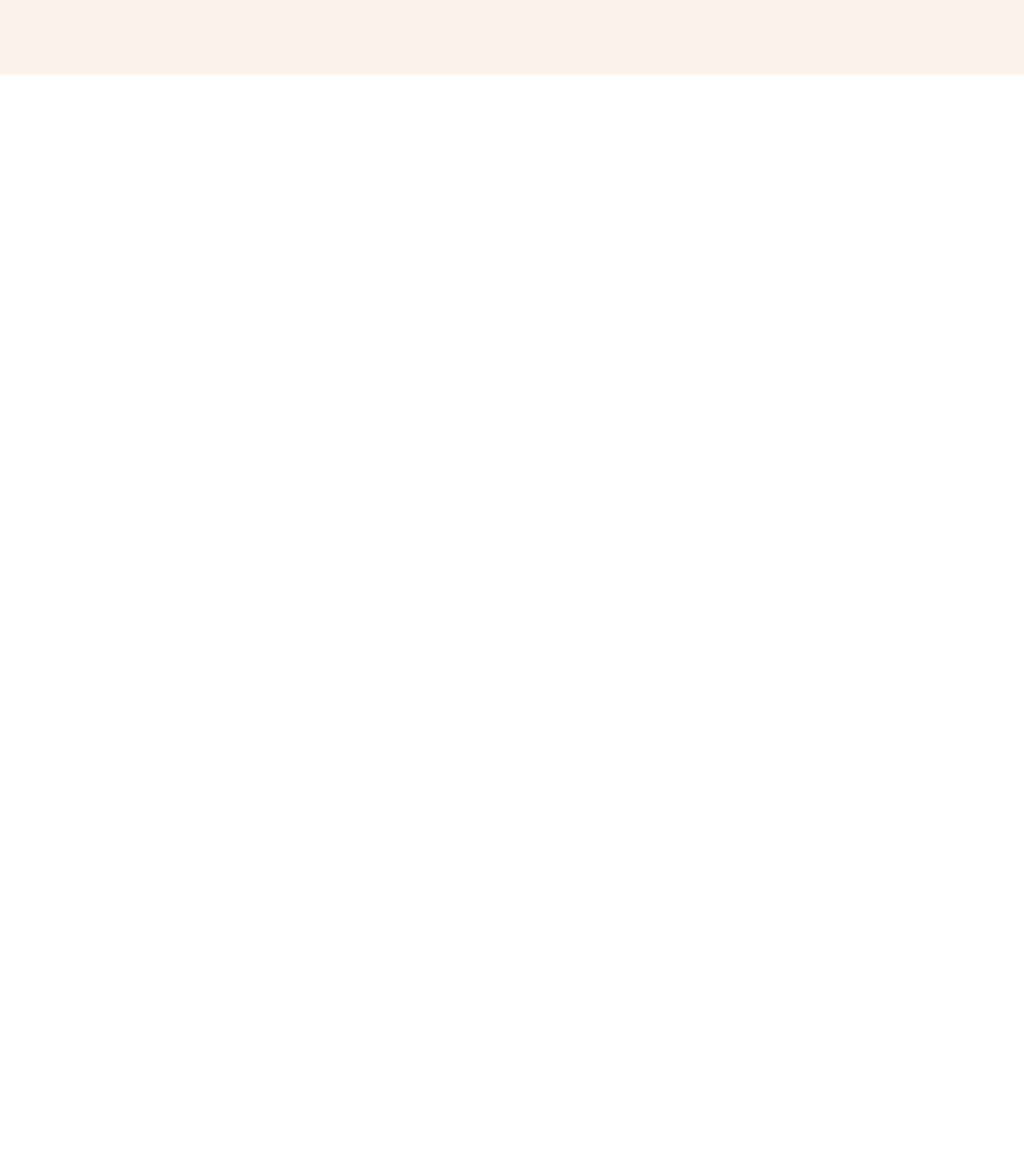
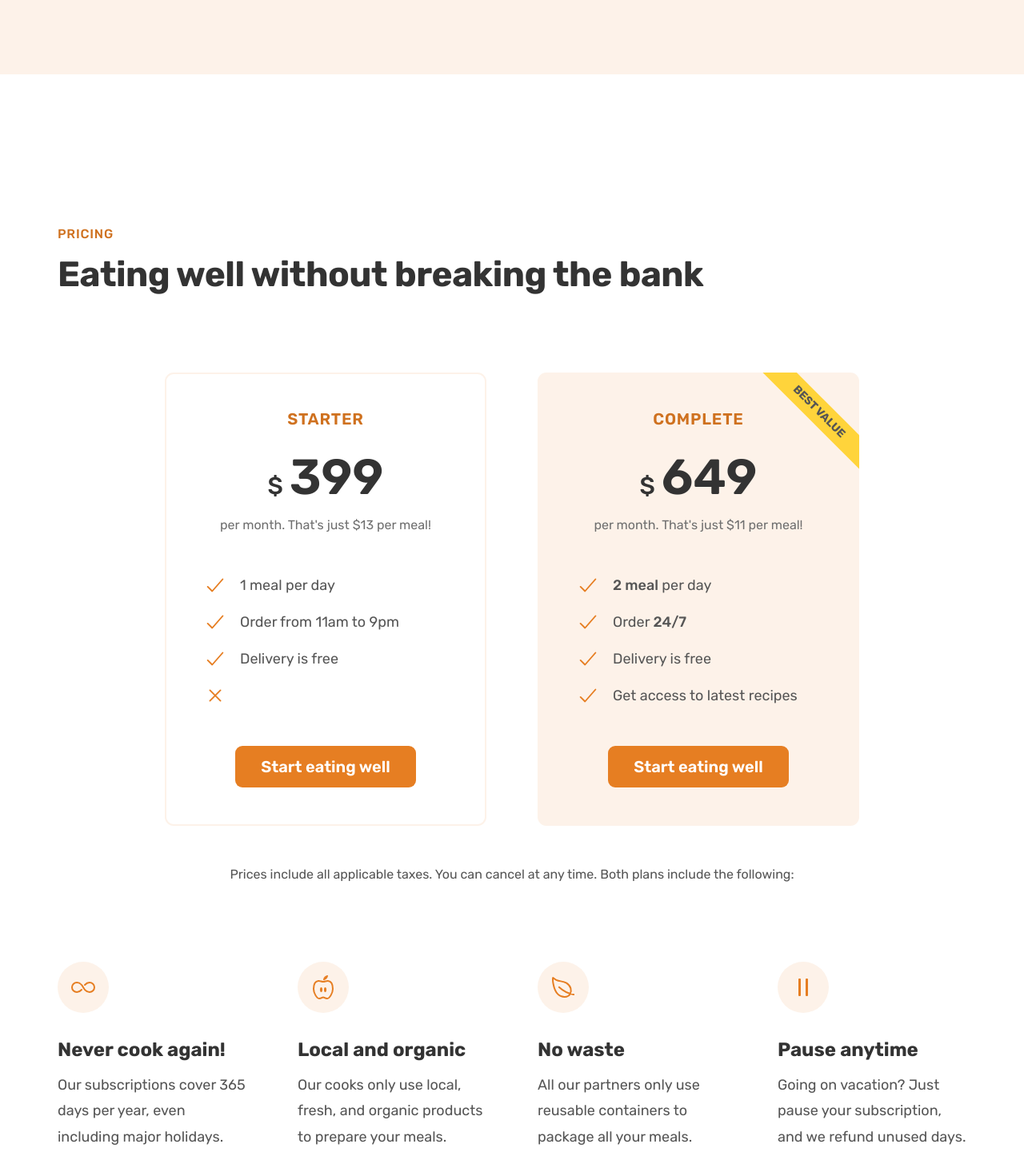
Before and after one commit to franvierdev/Omnifood, a plain HTML site: page index.html in a window 1280 px wide. Shown: the part 4550-5991 px from the top of the page at 80% size. Before the commit the page ends 4643 px from the top, so only its background shows below. Drawn offline with nearby package versions, Linux system fonts and the light colour scheme; files whose address does not match are found by name.

Commit message:
omnifood

```diff
--- a/css/estilos.css
+++ b/css/estilos.css
@@ -250,24 +250,7 @@
   width: 2.4rem;
   color: #e67e22;
 }
-.list {
-  list-style: none;
-  display: flex;
-  flex-direction: column;
-  gap: 1.6rem;
-}
-.list-icon {
-  width: 3rem;
-  height: 3rem;
-  color: #e67e22;
-}
 
-.list-item {
-  font-size: 1.8rem;
-  display: flex;
-  align-items: center;
-  gap: 1.6rem;
-}
 .all-recipes {
   text-align: center;
   font-size: 1.8rem;
@@ -328,3 +311,97 @@
 .gallery-item img:hover {
   transform: scale(1.1);
 }
+/*************************/
+/* PRINCING */
+/**************************/
+
+.section-pricing {
+  padding: 9.6rem 0;
+}
+.plan-header {
+  text-align: center;
+  margin-bottom: 4.8rem;
+}
+.pricing-plan {
+  border-radius: 11px;
+
+  width: 75%;
+}
+.pricing-plan-starter {
+  border: 2px solid #fdf2e9;
+  /* margin-left: auto; */
+  justify-self: end;
+  padding: 4.6rem;
+}
+.pricing-plan-complete {
+  background-color: #fdf2e9;
+  padding: 4.8rem;
+  position: relative;
+  overflow: hidden;
+}
+.pricing-plan-complete:after {
+  content: "Best value";
+  position: absolute;
+  top: 6%;
+  right: -18%;
+
+  text-transform: uppercase;
+  font-size: 1.4rem;
+  font-weight: 700;
+  background-color: #ffd43b;
+  padding: 0.8rem 8rem;
+  transform: rotate(45deg);
+}
+.plan-name {
+  color: #cf711f;
+  font-size: 2rem;
+  font-weight: 600;
+  text-transform: uppercase;
+  letter-spacing: 0.8px;
+  margin-bottom: 3.2rem;
+}
+.plan-price {
+  font-size: 6.2rem;
+  font-weight: 600;
+  color: #333;
+  margin-bottom: 1.6rem;
+}
+.plan-price span {
+  font-size: 3rem;
+  font-weight: 500;
+  margin-right: 0.8rem;
+}
+.plan-text {
+  font-size: 1.6rem;
+  line-height: 1.6;
+  color: #6f6f6f;
+}
+.plan-sing-up {
+  text-align: center;
+  margin-top: 4.8rem;
+}
+.plan-details {
+  font-size: 1.6rem;
+  text-align: center;
+  line-height: 1.6;
+}
+
+.icon-feature {
+  width: 3.2rem;
+  height: 3.2rem;
+  color: #e67e22;
+  background-color: #fdf2e9;
+  border-radius: 50%;
+  padding: 1.6rem;
+  margin-bottom: 3.2rem;
+}
+.feature-title {
+  font-size: 2.4rem;
+  color: #333;
+  font-weight: 700;
+  margin-bottom: 1.6rem;
+}
+.feature-text {
+  font-size: 1.8rem;
+  line-height: 1.8;
+}
--- a/css/general.css
+++ b/css/general.css
@@ -84,6 +84,13 @@ body {
   display: grid;
   column-gap: 6.4rem;
   row-gap: 9.6rem;
+  /* margin-bottom: 9.6rem; */
+}
+/* .grid:last-child {
+  margin-bottom: 0;
+} */
+.grid:not(:last-child) {
+  margin-bottom: 9.6rem;
 }
 
 .grid--2-cols {
@@ -177,6 +184,25 @@ body {
   color: #cf711f;
   border-bottom: 1px solid transparent;
 }
+.list {
+  list-style: none;
+  display: flex;
+  flex-direction: column;
+  gap: 1.6rem;
+}
+.list-icon {
+  width: 3rem;
+  height: 3rem;
+  color: #e67e22;
+}
+
+.list-item {
+  font-size: 1.8rem;
+  display: flex;
+  align-items: center;
+  gap: 1.6rem;
+}
+
 /* HELPER/SETTINGS CLASSES */
 .margin-right-sm {
   margin-right: 1.6rem !important;
--- a/index.html
+++ b/index.html
@@ -168,7 +168,7 @@
             />
           </div>
         </div>
-
+      </section>
         <section class="section-meal">
           <div class="container center-text">
             <span class="subheading">MEALS</span>
@@ -302,11 +302,76 @@
           <figure class="gallery-item">
             <img src="img/gallery/gallery-12.jpg" alt="photo of beautifully arranged food">
           </figure>
+        </div>
+        </section>
+        <section class="section-pricing">
+          <div class="container">
+            <span class="subheading">PRICING</span>
+            <h2 class="heading-secundary">
+              Eating well without breaking the bank
+            </h2>
+          </div>
+          <div class="container grid grid--2-cols margin-bottom-md">
+
+            <div class="pricing-plan pricing-plan-starter">
+              <header class="plan-header">
+                <p class="plan-name">starter</p>
+                <p class="plan-price"><span>$</span>399</p>
+                <p class="plan-text">per month. That's just $13 per meal! </p>
+              </header>
+              <ul class="list">
+                <li class="list-item"><ion-icon class="list-icon" name="checkmark-outline"></ion-icon><span>1 meal per day</span></li>
+                <li class="list-item"><ion-icon class="list-icon" name="checkmark-outline"></ion-icon><span>Order from 11am to 9pm</span></li>
+                <li class="list-item"><ion-icon class="list-icon" name="checkmark-outline"></ion-icon><span>Delivery is free</span></li>
+                <li class="list-item"><ion-icon class="list-icon" name="close-outline"></ion-icon><span></span></li>
+              </ul>
+              <div class="plan-sing-up">
+                <a href="#" class="btn btn--full">Start eating well</a>
+              </div>
+            </div>
+            <div class="pricing-plan pricing-plan-complete">
+              <header class="plan-header">
+                <p class="plan-name">complete</p>
+                <p class="plan-price"><span>$</span>649</p>
+                <p class="plan-text">per month. That's just $11 per meal! </p>
+              </header>
+              <ul class="list">
+                <li class="list-item"><ion-icon class="list-icon" name="checkmark-outline"></ion-icon><span><strong>2 meal</strong> per day</span></li>
+                <li class="list-item"><ion-icon class="list-icon" name="checkmark-outline"></ion-icon><span>Order <strong>24/7</strong></span></li>
+                <li class="list-item"><ion-icon class="list-icon" name="checkmark-outline"></ion-icon><span>Delivery is free</span></li>
+                <li class="list-item"><ion-icon class="list-icon" name="checkmark-outline"></ion-icon><span>Get access to latest recipes</span></li>
+              </ul>
+              <div class="plan-sing-up">
+                <a href="#" class="btn btn--full">Start eating well</a>
+              </div>
+            </div>
+          </div>
+          <div class="container grid">
+            <aside class="plan-details">
+              Prices include all applicable taxes. You can cancel at any time. Both plans include the following:
+            </aside>
+          </div>
+          <div class="container grid grid--4-cols">
+            <div class="feature"><ion-icon class="icon-feature" name="infinite-outline"></ion-icon>
+              <p class="feature-title">Never cook again!</p>
+              <p class="feature-text">Our subscriptions cover 365 days per year, even including major holidays.</p>
+            </div>
+            <div class="feature"><ion-icon class="icon-feature" name="nutrition-outline"></ion-icon><p class="feature-title">Local and organic</p>
+              <p class="feature-text">Our cooks only use local, fresh, and organic products to prepare your meals.</p>
+            </div>
+            <div class="feature"><ion-icon class="icon-feature" name="leaf-outline"></ion-icon><p class="feature-title">No waste</p>
+              <p class="feature-text">All our partners only use reusable containers to package all your meals.</p>
+            </div>
+            <div class="feature"><ion-icon class="icon-feature" name="pause-outline"></ion-icon><p class="feature-title">Pause anytime</p>
+              <p class="feature-text">Going on vacation? Just pause your subscription, and we refund unused days.</p>
+            </div>
+          </div>
 
 
 
-        </div>
-        </section>
+
+          </div>
+          </section>
     </main>
     <script type="module" src="https://unpkg.com/ionicons@5.5.2/dist/ionicons/ionicons.esm.js"></script>
     <script nomodule src="https://unpkg.com/ionicons@5.5.2/dist/ionicons/ionicons.js"></script>
```
